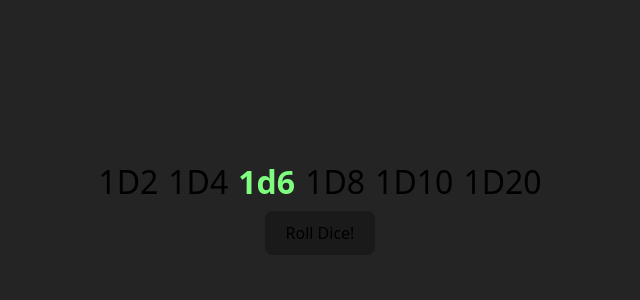
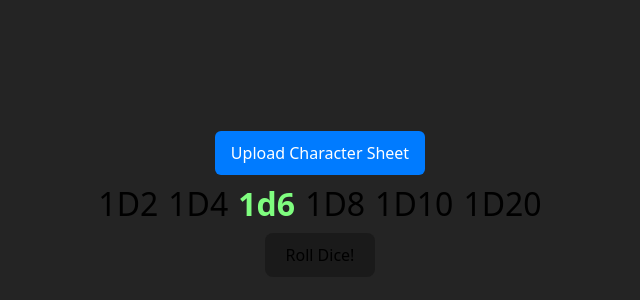
Before and after one commit to shaneTF/dnd_dice_roller, a React (Vite) app: page / in a window 1280 px wide. Shown: the part 196-496 px from the top of the page, without its empty margins (320-960 px from the left). Built offline with nearby package versions, Linux system fonts and the light colour scheme.

Commit message:
Added import button need to add functionality.

```diff
--- a/src/App.jsx
+++ b/src/App.jsx
@@ -7,6 +7,7 @@ import {
   DiceTen,
   DiceTwenty,
 } from "./components/dice";
+import ImportButton from "./components/importButton";
 import "./App.css";
 
 function App() {
@@ -22,8 +23,13 @@ function App() {
     setDiceRoll(Math.floor(Math.random() * parseInt(selectedValue)) + 1);
   };
 
+  const handleFile = (file) => {
+    console.log("Selected file:", file);
+  };
+
   return (
     <>
+      <ImportButton onFileSelect={handleFile} />
       <div>
         <DiceTwo selectedValue={selectedValue} onChange={handleChange} />
         <DiceFour selectedValue={selectedValue} onChange={handleChange} />
--- /dev/null
+++ b/src/components/importButton.css
@@ -0,0 +1,20 @@
+.import-container {
+  position: absolute;
+  top: 10px;
+  left: 10px;
+}
+.import-button {
+  background-color: #007bff;
+  color: white;
+  padding: 10px 16px;
+  border-radius: 6px;
+  cursor: pointer;
+  font-size: 1rem;
+  display: inline-block;
+}
+.import-button:hover {
+  background-color: #0056b3;
+}
+.hidden-input {
+  display: none;
+}
--- /dev/null
+++ b/src/components/importButton.jsx
@@ -0,0 +1,22 @@
+import "./importButton.css";
+
+export default function ImportButton({ onFileSelect }) {
+  const handleFileChange = (e) => {
+    const file = e.target.files[0];
+    if (file && onFileSelect) {
+      onFileSelect(file);
+    }
+  };
+  return (
+    <div className="import-button-container">
+      <label className="import-button">
+        Upload Character Sheet
+        <input
+          type="file"
+          onChange={handleFileChange}
+          className="hidden-input"
+        />
+      </label>
+    </div>
+  );
+}
```
